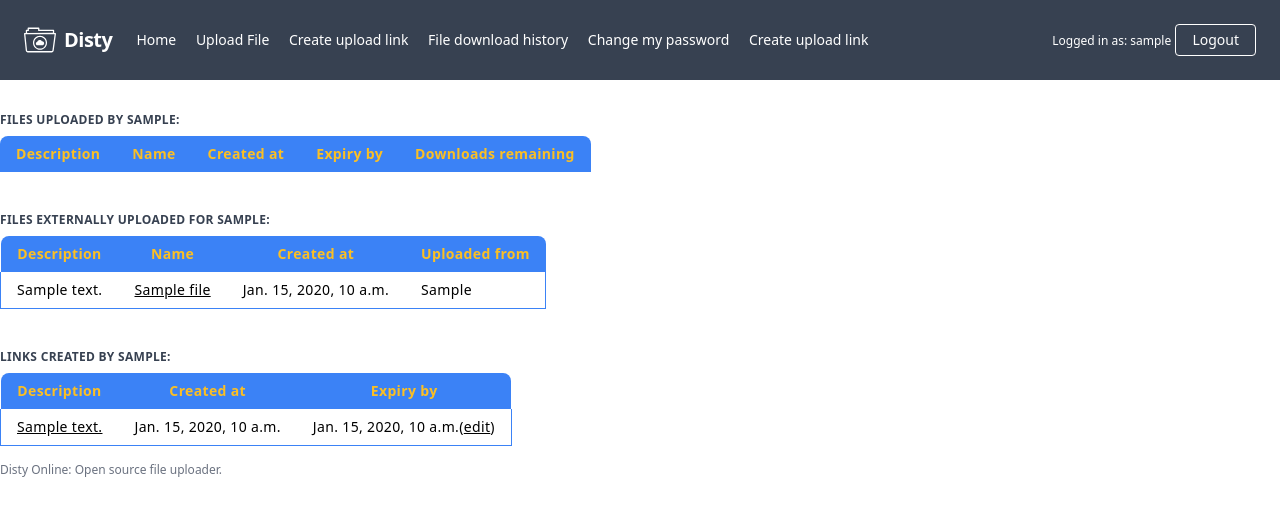
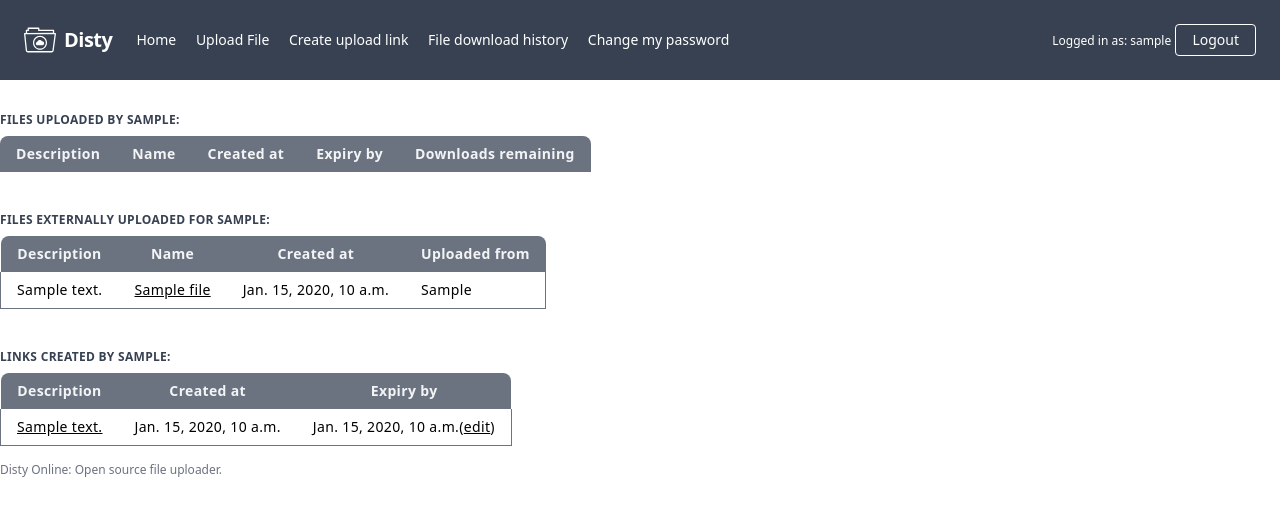
Before and after one commit to disty-online/disty, a Django app: page /disty/ in a window 1280 px wide. Shown: the top 516 px of the page. Run offline with Django 3.2, Linux system fonts and the light colour scheme; a user stored in the database is signed in; tables that the repository leaves empty hold one stand-in row (values such as "Sample post"); lists and menus that the app fills with data are empty; some libraries are stand-ins or nearby versions.

Commit message:
Standardize ui and color scheme

```diff
--- a/disty/templates/disty/home.html
+++ b/disty/templates/disty/home.html
@@ -5,37 +5,37 @@
 <p class="block uppercase tracking-wide text-gray-700 text-xs font-bold mb-2 pt-8">Files uploaded by {{ user }}:</p>
 <table class="table-auto">
     <thead>
-        <tr class="bg-blue-500">
-            <th class="rounded-tl-lg px-4 py-2 tracking-wide text-sm font-bold text-yellow-400">Description</th>
-            <th class="px-4 py-2 tracking-wide text-sm font-bold text-yellow-400">Name</th>
-            <th class="px-4 py-2 tracking-wide text-sm font-bold text-yellow-400">Created at</th>
-            <th class="px-4 py-2 tracking-wide text-sm font-bold text-yellow-400">Expiry by</th>
-            <th class="rounded-tr-lg px-4 py-2 tracking-wide text-sm font-bold text-yellow-400">Downloads remaining</th>
+        <tr class="bg-gray-500">
+            <th class="rounded-tl-lg px-4 py-2 tracking-wide text-sm font-bold text-gray-100">Description</th>
+            <th class="px-4 py-2 tracking-wide text-sm font-bold text-gray-100">Name</th>
+            <th class="px-4 py-2 tracking-wide text-sm font-bold text-gray-100">Created at</th>
+            <th class="px-4 py-2 tracking-wide text-sm font-bold text-gray-100">Expiry by</th>
+            <th class="rounded-tr-lg px-4 py-2 tracking-wide text-sm font-bold text-gray-100">Downloads remaining</th>
         </tr>
     </thead>
     <tbody>
         {% for url in internal %}
         {% if forloop.last %}
-        <tr class="hover:bg-blue-100">
-            <td class="border-l border-b border-blue-500 px-4 py-2 tracking-wide text-sm">{{ url.file.description }}
+        <tr class="hover:bg-red-100">
+            <td class="border-l border-b border-gray-500 px-4 py-2 tracking-wide text-sm">{{ url.file.description }}
             </td>
-            <td class="border-b border-blue-500 px-4 py-2 tracking-wide text-sm"><a class="underline"
+            <td class="border-b border-gray-500 px-4 py-2 tracking-wide text-sm"><a class="underline"
                     href="download/{{ url.url }}">{{ url.file.name}}</a></td>
-            <td class="border-b border-blue-500 px-4 py-2 tracking-wide text-sm">{{ url.created_at }}</td>
-            <td class="border-b border-blue-500 px-4 py-2 tracking-wide text-sm">{{ url.expiry }} (<a class="underline"
+            <td class="border-b border-gray-500 px-4 py-2 tracking-wide text-sm">{{ url.created_at }}</td>
+            <td class="border-b border-gray-500 px-4 py-2 tracking-wide text-sm">{{ url.expiry }} (<a class="underline"
                     href="edit_upload/form/{{ url.url }}">edit</a>)</td>
-            <td class="border-r border-b border-blue-500 px-4 py-2 tracking-wide text-sm">{{ url.download_limit }} (<a
+            <td class="border-r border-b border-gray-500 px-4 py-2 tracking-wide text-sm">{{ url.download_limit }} (<a
                     class="underline" href="edit_upload/form/{{ url.url }}">edit</a>)</td>
         </tr>
         {% else %}
-        <tr class="hover:bg-blue-100">
-            <td class="border-l border-blue-500 px-4 py-2 tracking-wide text-sm">{{ url.file.description }}</td>
-            <td class="border-blue-500 px-4 py-2 tracking-wide text-sm"><a class="underline"
+        <tr class="hover:bg-red-100">
+            <td class="border-l border-gray-500 px-4 py-2 tracking-wide text-sm">{{ url.file.description }}</td>
+            <td class="border-gray-500 px-4 py-2 tracking-wide text-sm"><a class="underline"
                     href="download/{{ url.url }}">{{ url.file.name}}</a></td>
-            <td class="border-blue-500 px-4 py-2 tracking-wide text-sm">{{ url.created_at }}</td>
-            <td class="border-blue-500 px-4 py-2 tracking-wide text-sm">{{ url.expiry }} (<a class="underline"
+            <td class="border-gray-500 px-4 py-2 tracking-wide text-sm">{{ url.created_at }}</td>
+            <td class="border-gray-500 px-4 py-2 tracking-wide text-sm">{{ url.expiry }} (<a class="underline"
                     href="edit_upload/form/{{ url.url }}">edit</a>)</td>
-            <td class="border-r border-blue-500 px-4 py-2 tracking-wide text-sm">{{ url.download_limit }} (<a
+            <td class="border-r border-gray-500 px-4 py-2 tracking-wide text-sm">{{ url.download_limit }} (<a
                     class="underline" href="edit_upload/form/{{ url.url }}">edit</a>)</td>
         </tr>
         {% endif %}
@@ -47,32 +47,32 @@
     {{ user }}:</p>
 <table class="table-auto">
     <thead>
-        <tr class="bg-blue-500">
-            <th class="rounded-tl-lg px-4 py-2 tracking-wide text-sm font-bold text-yellow-400">
+        <tr class="bg-gray-500">
+            <th class="rounded-tl-lg px-4 py-2 tracking-wide text-sm font-bold text-gray-100">
                 Description</th>
-            <th class="px-4 py-2 tracking-wide text-sm font-bold text-yellow-400">Name</th>
-            <th class="px-4 py-2 tracking-wide text-sm font-bold text-yellow-400">Created at</th>
-            <th class="rounded-tr-lg  px-4 py-2 tracking-wide text-sm font-bold text-yellow-400">Uploaded from</th>
+            <th class="px-4 py-2 tracking-wide text-sm font-bold text-gray-100">Name</th>
+            <th class="px-4 py-2 tracking-wide text-sm font-bold text-gray-100">Created at</th>
+            <th class="rounded-tr-lg  px-4 py-2 tracking-wide text-sm font-bold text-gray-100">Uploaded from</th>
         </tr>
     </thead>
     <tbody>
         {% for url in external %}
         {% if forloop.last %}
-        <tr class="hover:bg-blue-100">
-            <td class="border-l border-b border-blue-500 px-4 py-2 tracking-wide text-sm">{{ url.file.description }}
+        <tr class="hover:bg-red-100">
+            <td class="border-l border-b border-gray-500 px-4 py-2 tracking-wide text-sm">{{ url.file.description }}
             </td>
-            <td class="border-b border-blue-500 px-4 py-2 tracking-wide text-sm"><a class="underline"
+            <td class="border-b border-gray-500 px-4 py-2 tracking-wide text-sm"><a class="underline"
                     href="download/{{ url.url }}">{{ url.file.name}}</a></td>
-            <td class="border-b border-blue-500 px-4 py-2 tracking-wide text-sm">{{ url.created_at }}</td>
-            <td class="border-r border-b border-blue-500 px-4 py-2 tracking-wide text-sm">{{ url.file.origin }}</td>
+            <td class="border-b border-gray-500 px-4 py-2 tracking-wide text-sm">{{ url.created_at }}</td>
+            <td class="border-r border-b border-gray-500 px-4 py-2 tracking-wide text-sm">{{ url.file.origin }}</td>
         </tr>
         {% else %}
-        <tr class="hover:bg-blue-100">
-            <td class="border-l border-blue-500 px-4 py-2 tracking-wide text-sm">{{ url.file.description }}</td>
-            <td class="border-blue-500 px-4 py-2 tracking-wide text-sm"><a class="underline"
+        <tr class="hover:bg-red-100">
+            <td class="border-l border-gray-500 px-4 py-2 tracking-wide text-sm">{{ url.file.description }}</td>
+            <td class="border-gray-500 px-4 py-2 tracking-wide text-sm"><a class="underline"
                     href="download/{{ url.url }}">{{ url.file.name}}</a></td>
-            <td class="border-blue-500 px-4 py-2 tracking-wide text-sm">{{ url.created_at }}</td>
-            <td class="border-r border-blue-500 px-4 py-2 tracking-wide text-sm">{{ url.file.origin }}</td>
+            <td class="border-gray-500 px-4 py-2 tracking-wide text-sm">{{ url.created_at }}</td>
+            <td class="border-r border-gray-500 px-4 py-2 tracking-wide text-sm">{{ url.file.origin }}</td>
         </tr>
         {% endif %}
         {% endfor %}
@@ -83,28 +83,28 @@
     {{ user }}:</p>
 <table class="table-auto">
     <thead>
-        <tr class="bg-blue-500">
-            <th class="rounded-tl-lg px-4 py-2 tracking-wide text-sm font-bold text-yellow-400">Description</th>
-            <th class="px-4 py-2 tracking-wide text-sm font-bold text-yellow-400">Created at</th>
-            <th class="rounded-tr-lg px-4 py-2 tracking-wide text-sm font-bold text-yellow-400">Expiry by</th>
+        <tr class="bg-gray-500">
+            <th class="rounded-tl-lg px-4 py-2 tracking-wide text-sm font-bold text-gray-100">Description</th>
+            <th class="px-4 py-2 tracking-wide text-sm font-bold text-gray-100">Created at</th>
+            <th class="rounded-tr-lg px-4 py-2 tracking-wide text-sm font-bold text-gray-100">Expiry by</th>
         </tr>
     </thead>
     <tbody>
         {% for obj in upload_urls %}
         {% if forloop.last %}
-        <tr class="hover:bg-blue-100">
-            <td class="border-b border-l border-blue-500 px-4 py-2 tracking-wide text-sm"><a class="underline"
+        <tr class="hover:bg-red-100">
+            <td class="border-b border-l border-gray-500 px-4 py-2 tracking-wide text-sm"><a class="underline"
                     href="{{ output_link }}{{ obj.url }}">{{ obj.description }}</a></td>
-            <td class="border-b border-blue-500 px-4 py-2 tracking-wide text-sm">{{ obj.created_at }}</td>
-            <td class="border-b border-r border-blue-500 px-4 py-2 tracking-wide text-sm">{{ obj.expiry }}(<a
+            <td class="border-b border-gray-500 px-4 py-2 tracking-wide text-sm">{{ obj.created_at }}</td>
+            <td class="border-b border-r border-gray-500 px-4 py-2 tracking-wide text-sm">{{ obj.expiry }}(<a
                     class="underline" href="edit_upload_url/form/{{ obj.url }}">edit</a>)</td>
         </tr>
         {% else %}
-        <tr class="hover:bg-blue-100">
-            <td class="border-l border-blue-500 px-4 py-2 tracking-wide text-sm"><a class="underline"
+        <tr class="hover:bg-red-100">
+            <td class="border-l border-gray-500 px-4 py-2 tracking-wide text-sm"><a class="underline"
                     href="{{ output_link }}{{ obj.url }}">{{ obj.description }}</a></td>
-            <td class="border-blue-500 px-4 py-2 tracking-wide text-sm">{{ obj.created_at }}</td>
-            <td class="border-r border-blue-500 px-4 py-2 tracking-wide text-sm">{{ obj.expiry }}(<a class="underline"
+            <td class="border-gray-500 px-4 py-2 tracking-wide text-sm">{{ obj.created_at }}</td>
+            <td class="border-r border-gray-500 px-4 py-2 tracking-wide text-sm">{{ obj.expiry }}(<a class="underline"
                     href="edit_upload_url/form/{{ obj.url }}">edit</a>)</td>
         </tr>
         {% endif %}
--- a/disty/templates/disty/model_form_upload.html
+++ b/disty/templates/disty/model_form_upload.html
@@ -34,7 +34,7 @@
         </div>
         <div class="flex justify-end">
             <button
-                class="bg-blue-500 hover:bg-blue-700 text-white font-bold py-2 px-4 rounded focus:outline-none focus:shadow-outline"
+                class="bg-red-500 hover:bg-red-400 text-white font-bold py-2 px-4 rounded focus:outline-none focus:shadow-outline"
                 type="submit">Submit</button>
         </div>
     </form>
--- a/disty/templates/disty/navigation.html
+++ b/disty/templates/disty/navigation.html
@@ -28,9 +28,6 @@
             <a href="password_change/" class="block mt-4 lg:inline-block lg:mt-0 text-white hover:text-red-300 mr-4">
                 Change my password
             </a>
-            <a href="{% url 'new_url' %}" class="block mt-4 lg:inline-block lg:mt-0 text-white hover:text-red-300 mr-4">
-                Create upload link
-            </a>
         </div>
         <div>
             <p class="block mt-4 lg:inline-block lg:mt-0 text-xs text-white hover:text-white ml-32">
--- a/disty/templates/disty/new_url.html
+++ b/disty/templates/disty/new_url.html
@@ -23,7 +23,7 @@
         </div>
         <div class="flex justify-end">
             <button
-                class="bg-blue-500 hover:bg-blue-700 text-white font-bold py-2 px-4 rounded focus:outline-none focus:shadow-outline"
+                class="bg-red-500 hover:bg-red-400 text-white font-bold py-2 px-4 rounded focus:outline-none focus:shadow-outline"
                 type="submit">Submit</button>
         </div>
     </form>
```
Also changed, not shown: disty/templates/disty/access.html (+19 -10 lines).
